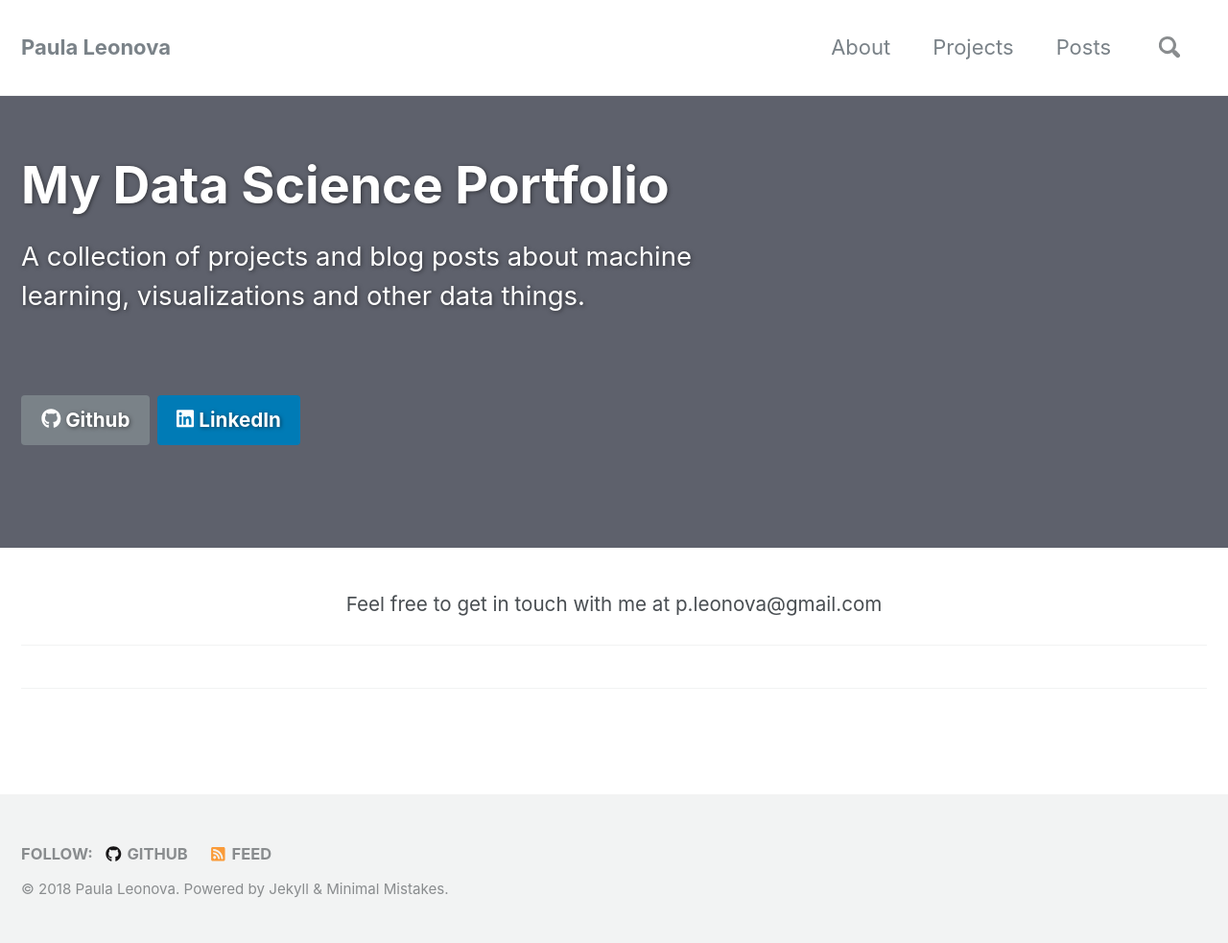
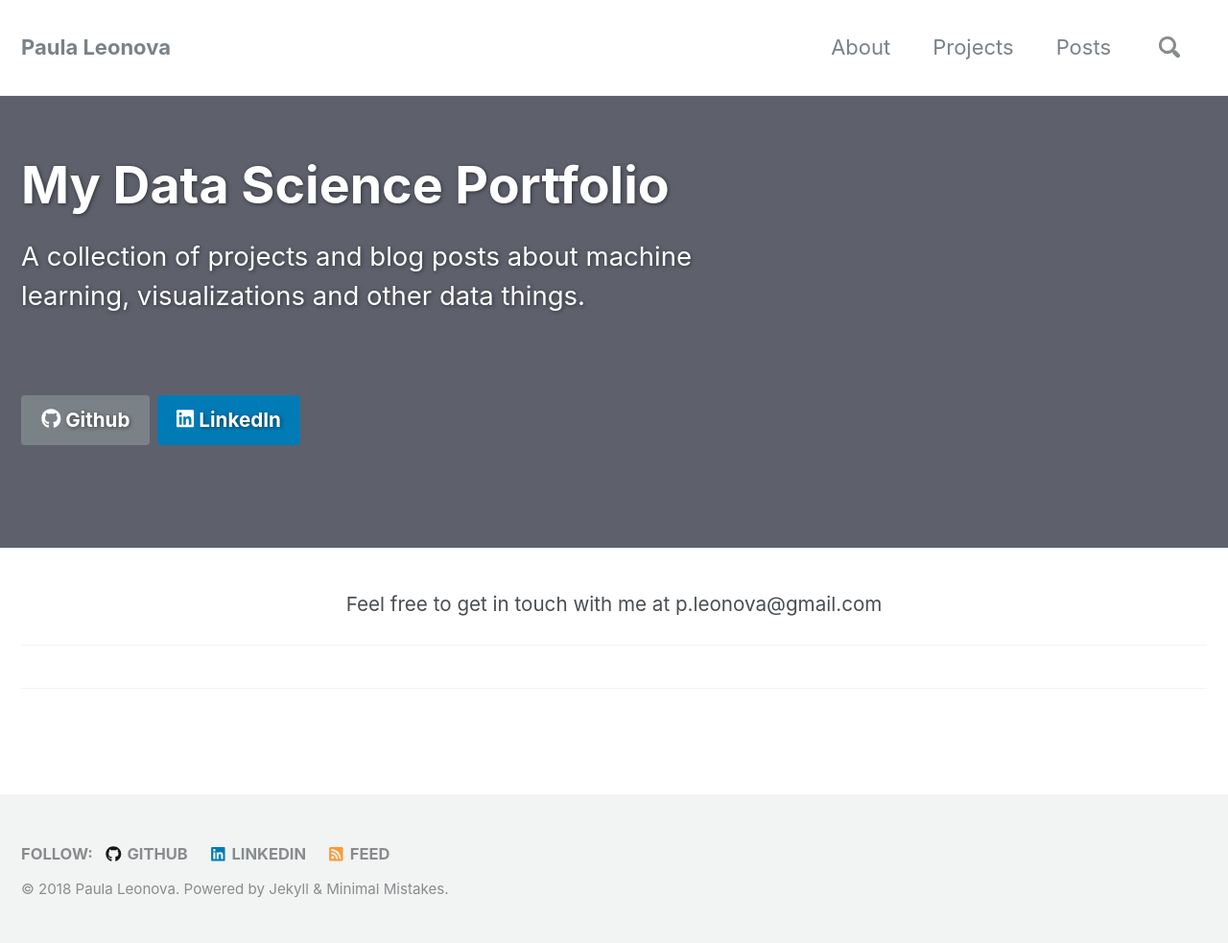
Before and after one commit to pleonova/pleonova.github.io, a Jekyll site: the page built from index.html, in a window 1280 px wide. Shown: the whole page at 96% size. Built offline with Jekyll 4.4.1, drawn with Linux system fonts in a browser that asks for light colours; nearby versions of some CDN libraries; the list of posts is cut into pages by our own code.

Commit message:
Add linkedIn to footer

```diff
--- a/_includes/footer.html
+++ b/_includes/footer.html
@@ -18,6 +18,9 @@
     {% if site.author.bitbucket %}
       <li><a href="https://bitbucket.org/{{ site.author.bitbucket }}"><i class="fab fa-fw fa-bitbucket" aria-hidden="true"></i> Bitbucket</a></li>
     {% endif %}
+    {% if site.author.linkedin %}
+      <li><a href="https://linkedin.com/in/{{ site.author.linkedin }}"><i class="fab fa-fw fa-linkedin" aria-hidden="true"></i> Linkedin</a></li>
+    {% endif %}
     <li><a href="{% if site.atom_feed.path %}{{ site.atom_feed.path }}{% else %}{{ '/feed.xml' | relative_url }}{% endif %}"><i class="fas fa-fw fa-rss-square" aria-hidden="true"></i> {{ site.data.ui-text[site.locale].feed_label | default: "Feed" }}</a></li>
   </ul>
 </div>
```
